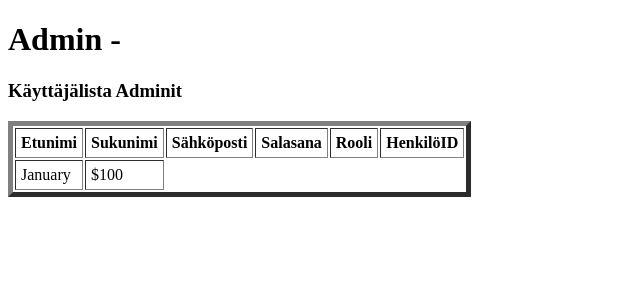
After one commit to Divinare/Tietokantasovellus, a PHP site: page /hlista.php in a window 1280 px wide. The commit adds this page. Shown: the top 300 px of the page, without its empty margins (0-640 px from the left). Run offline with PHP 8.4, Linux system fonts and the light colour scheme; data that the repository does not hold is empty; some libraries are stand-ins or nearby versions.

Commit message:
kommistertalibanosamabiladen

```diff
--- /dev/null
+++ b/hlista.php
@@ -0,0 +1,31 @@
+<?php require_once 'DB.php'; ?>
+<!DOCTYPE html>
+<head>
+   <title>Admin - Greippikysely</title>
+   <meta charset="utf-8">
+</head>
+       <body>
+       <?php
+          $yhteys = db::getDB();
+          $email = $_POST['etu'];
+          $salasana = $_POST['suku'];
+          echo "<h1>Admin - $etu $suku</h1>";
+          ?>
+
+          <h3>Käyttäjälista Adminit</h3>
+          <table border="5" cellpadding="5">
+             <tr>
+                <th>Etunimi</th>
+   	        <th>Sukunimi</th>
+   	        <th>Sähköposti</th>
+                <th>Salasana</th>
+    	        <th>Rooli</th>
+    	        <th>HenkilöID</th>
+             </tr>
+             <tr>
+                <td>January</td>
+                <td>$100</td>
+             </tr>
+          </table>
+
+       </body>
```
Also changed, not shown: admin.php (+6 -3 lines).
